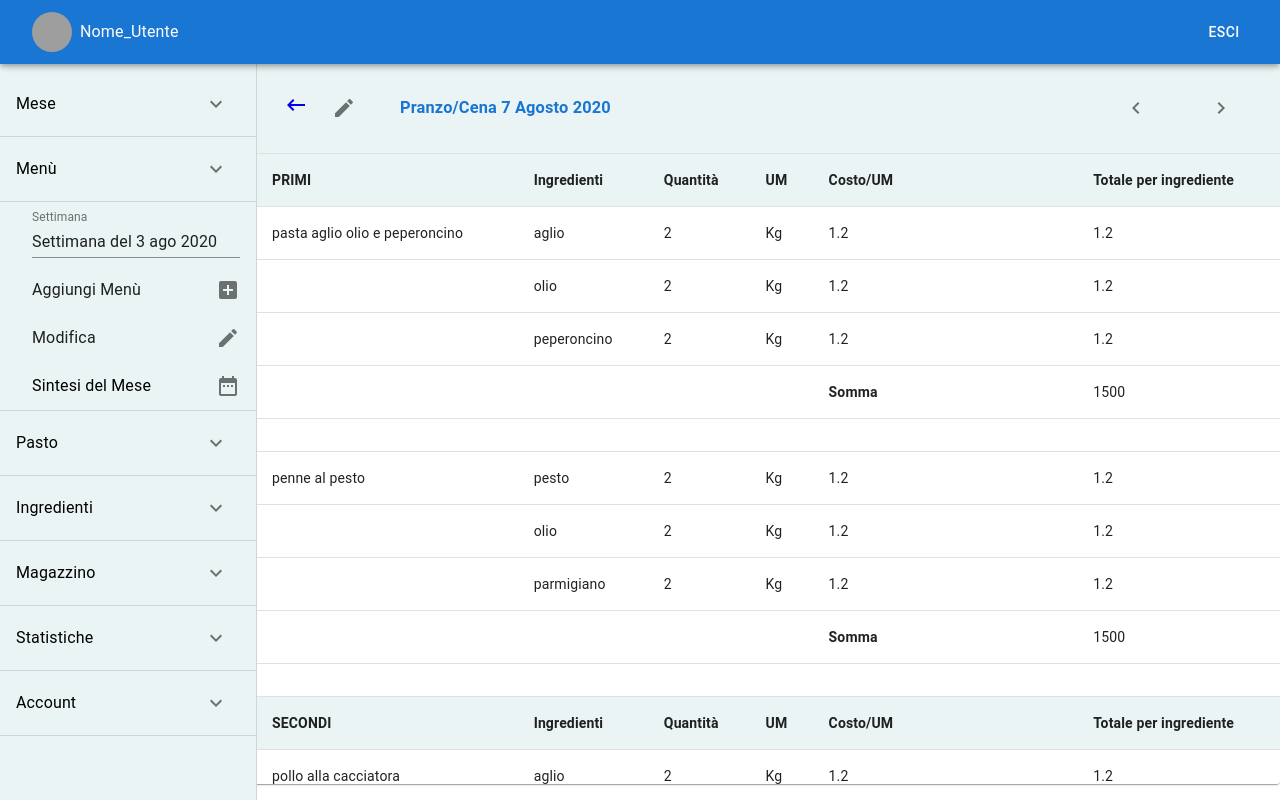
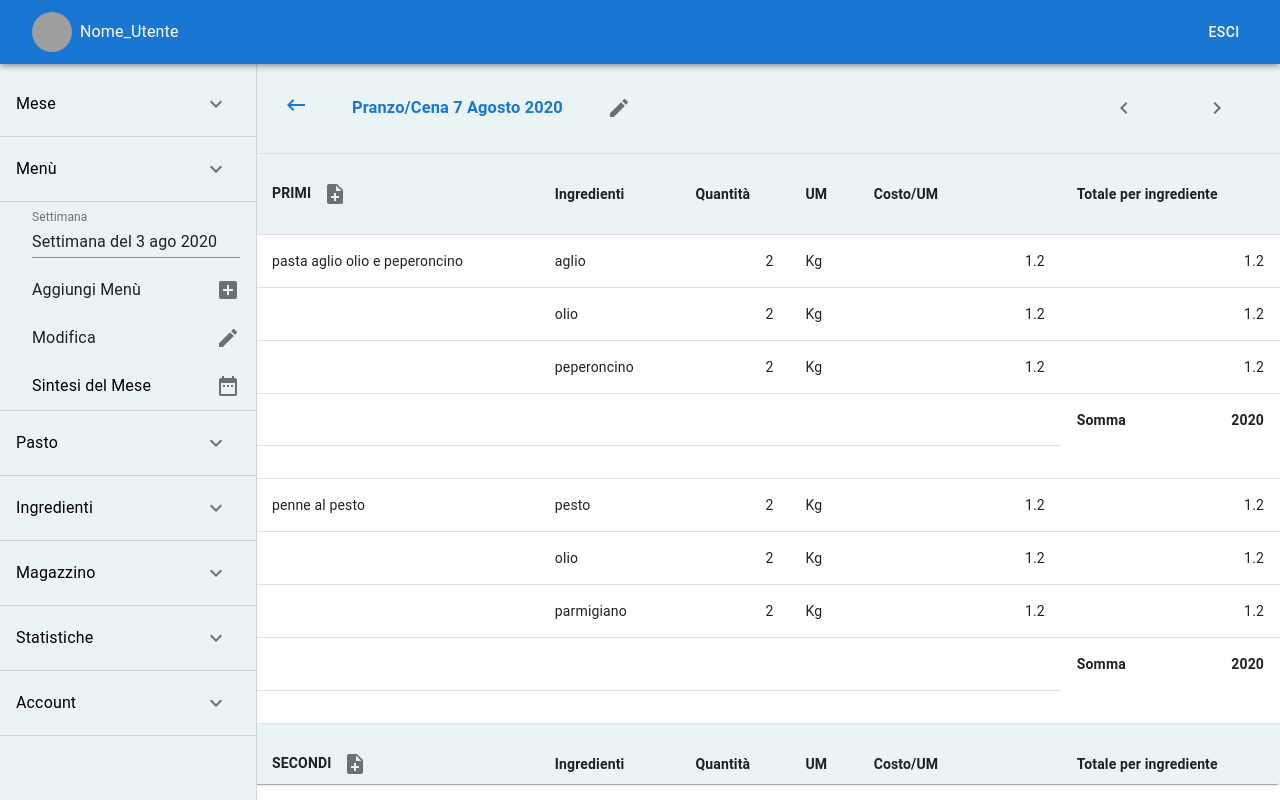
Before and after one commit to tvasari/gestionale_mensa, a React (Create React App) app: page /CostoPasto in a window 1280 px wide. Built offline with nearby package versions, Linux system fonts and the light colour scheme; grey boxes are pictures that could not be loaded.

Commit message:
aggiunte percentuali e icona note

```diff
--- a/src/components/CostoPastoCmp/HeaderCostoPasto.js
+++ b/src/components/CostoPastoCmp/HeaderCostoPasto.js
@@ -29,14 +29,14 @@ const HeaderCostoPasto = ({ sameOrigin }) => {
             <TableCell colSpan={5} align="left" className={classes.headerCell}>
               <div style={{display: 'flex', alignItems: 'center'}}>
                 <IconButton>
-                  <NavLink to="/Menù">
+                  <NavLink style={{color: '#1976d2'}} to="/Menù">
                     <KeyboardBackspaceIcon/>
                   </NavLink>
                 </IconButton>
+                <h3 className={classes.header}><b>{sameOrigin} 7 Agosto 2020</b></h3>
                 <IconButton>
                   <EditIcon/>
                 </IconButton>
-                <h3 className={classes.header}><b>{sameOrigin} 7 Agosto 2020</b></h3>
               </div>
             </TableCell>
             <TableCell className={classes.headerCell}>
--- a/src/components/CostoPastoCmp/Piatto.js
+++ b/src/components/CostoPastoCmp/Piatto.js
@@ -18,16 +18,16 @@ const Piatto = ({ rows, portata }) => {
                           <TableCell>
                             {ingrediente}
                           </TableCell>
-                          <TableCell>
+                          <TableCell align="right">
                             {rows[portata][piatto]['ingredienti'][ingrediente].qty}
                           </TableCell>
                           <TableCell>
                             {rows[portata][piatto]['ingredienti'][ingrediente].um}
                           </TableCell>
-                          <TableCell>
+                          <TableCell align="right">
                             {rows[portata][piatto]['ingredienti'][ingrediente].costoUm}
                           </TableCell>
-                          <TableCell>
+                          <TableCell align="right">
                             {rows[portata][piatto]['ingredienti'][ingrediente].costoUm}
                           </TableCell>
                         </Fragment>
@@ -37,8 +37,10 @@ const Piatto = ({ rows, portata }) => {
                 }
                 <TableRow>
                   <TableCell colSpan={4}></TableCell>
-                  <TableCell><b>Somma</b></TableCell>
-                  <TableCell>1500</TableCell>
+                  <TableCell></TableCell>
+                  <TableCell style={{display: 'flex', justifyContent: 'space-between', borderBottom: 0}}>
+                    <b>Somma</b><b>2020</b>
+                  </TableCell>
                 </TableRow>
                 <TableRow><TableCell colSpan={8}></TableCell></TableRow>
               </Fragment>
--- a/src/components/CostoPastoCmp/Portata.js
+++ b/src/components/CostoPastoCmp/Portata.js
@@ -1,8 +1,10 @@
 import React, { Fragment } from 'react';
+import { styled } from '@material-ui/core/styles';
 import TableCell from '@material-ui/core/TableCell';
 import TableRow from '@material-ui/core/TableRow';
+import IconButton from '@material-ui/core/IconButton';
+import NoteAddIcon from '@material-ui/icons/NoteAdd';
 import Piatto from './Piatto';
-import { styled } from '@material-ui/core/styles';
 
 const StyledTableCell = styled(TableCell)({
   position: 'sticky',
@@ -16,7 +18,12 @@ const Portata = ({ rows }) => {
             return (
               <Fragment>
                 <TableRow >
-                  <StyledTableCell><b>{portata.toUpperCase()}</b></StyledTableCell>
+                  <StyledTableCell>
+                    <b>{portata.toUpperCase()}</b>
+                    <IconButton>
+                      <NoteAddIcon />
+                    </IconButton>
+                  </StyledTableCell>
                   <StyledTableCell><b>Ingredienti</b></StyledTableCell>
                   <StyledTableCell><b>Quantità</b></StyledTableCell>
                   <StyledTableCell><b>UM</b></StyledTableCell>
--- a/src/components/CostoPastoCmp/Totali.js
+++ b/src/components/CostoPastoCmp/Totali.js
@@ -1,18 +1,29 @@
 import React, { Fragment } from 'react';
+import { makeStyles } from '@material-ui/core/styles';
+import Table from '@material-ui/core/Table';
+import TableBody from '@material-ui/core/TableBody';
+import TableRow from '@material-ui/core/TableRow';
 import TableCell from '@material-ui/core/TableCell';
-import TableRow from '@material-ui/core/TableRow';
 import Collapse from '@material-ui/core/Collapse';
 import IconButton from '@material-ui/core/IconButton';
 import KeyboardArrowDownIcon from '@material-ui/icons/KeyboardArrowDown';
 import KeyboardArrowUpIcon from '@material-ui/icons/KeyboardArrowUp';
 
-const Totali = ({ classes }) => {
+const useStyles = makeStyles(theme => ({
+    nested: {
+      paddingLeft: theme.spacing(4),
+    }
+}));
+
+const Totali = () => {
+    const classes = useStyles();
+
     return(
         <Fragment>
             <TableRow>
                 <TableCell rowSpan={4} colSpan={4}/>
                 <TableCell><b>Numero Pasti</b></TableCell>
-                <TableCell>12312</TableCell>
+                <TableCell align="right">12312</TableCell>
             </TableRow>
             <TableRow>
                 <TableCell>
@@ -21,25 +32,36 @@ const Totali = ({ classes }) => {
                         <KeyboardArrowDownIcon />
                     </IconButton>
                 </TableCell>
-                <TableCell>686868</TableCell>
+                <TableCell align="right"><b>1243</b></TableCell>
             </TableRow>
-            <Collapse in={true} timeout="auto" unmountOnExit>
-                <TableRow>
-                    <TableCell className={classes.nested}>Totale Primi</TableCell>
-                    <TableCell className={classes.nested}>121</TableCell>
-                </TableRow>
-                <TableRow>
-                    <TableCell className={classes.nested}>Totale Secondi</TableCell>
-                    <TableCell className={classes.nested}>2343</TableCell>
-                </TableRow>
-                <TableRow>
-                    <TableCell className={classes.nested}>Totale Contorni</TableCell>
-                    <TableCell className={classes.nested}>4234</TableCell>
-                </TableRow>
-            </Collapse>
+            <TableRow>
+                <TableCell style={{ padding: 0 }} colSpan={6}>
+                    <Collapse in={true} timeout="auto" unmountOnExit>
+                        <Table size="small" aria-label="purchases">
+                            <TableBody>
+                                <TableRow>
+                                    <TableCell>Totale Primi</TableCell>
+                                    <TableCell align="right">34%</TableCell>
+                                    <TableCell align="right">121</TableCell>
+                                </TableRow>
+                                <TableRow>
+                                    <TableCell>Totale Secondi</TableCell>
+                                    <TableCell align="right">34%</TableCell>
+                                    <TableCell align="right">2343</TableCell>
+                                </TableRow>
+                                <TableRow>
+                                    <TableCell>Totale Contorni</TableCell>
+                                    <TableCell align="right">34%</TableCell>
+                                    <TableCell align="right">4234</TableCell>
+                                </TableRow>
+                            </TableBody>
+                        </Table>
+                    </Collapse>
+                </TableCell>
+            </TableRow>
             <TableRow>
                 <TableCell><b>Costo per Pasto</b></TableCell>
-                <TableCell>1928309</TableCell>
+                <TableCell align="right">1928309</TableCell>
             </TableRow>
         </Fragment>
     );
--- a/src/components/SintesiMese/HeaderSintesiMese.js
+++ b/src/components/SintesiMese/HeaderSintesiMese.js
@@ -27,7 +27,7 @@ const HeaderCostoPasto = ({ colSpan }) => {
             <TableCell colSpan={colSpan} align="left" className={classes.headerCell}>
                 <div style={{display: 'flex', alignItems: 'flex-end', justifyContent: 'space-between', width: '20vw'}}>
                     <IconButton>
-                    <NavLink to="/Menù">
+                    <NavLink style={{color: '#1976d2'}} to="/Menù">
                         <KeyboardBackspaceIcon/>
                     </NavLink>
                     </IconButton>
--- a/src/containers/CostoPasto/CostoPasto.js
+++ b/src/containers/CostoPasto/CostoPasto.js
@@ -102,7 +102,7 @@ export default function CostoPasto() {
 
         <TableBody>
           <Portata rows={rows} />
-          <Totali classes={classes} />
+          <Totali />
         </TableBody>
 
       </Table>
```
